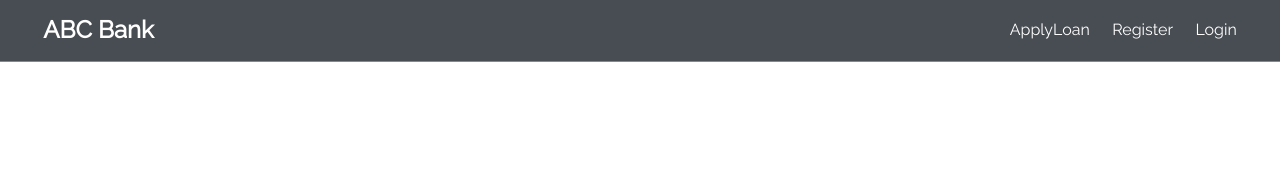
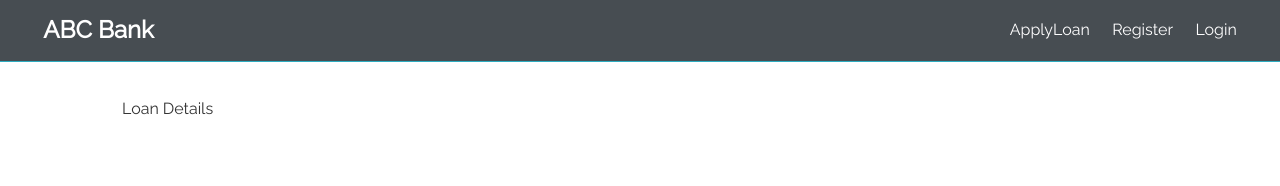
Before and after one commit to mitesh-pv/loanapp, a React (Create React App) app in the folder client/: page /loanDetails in a window 1280 px wide. Shown: the top 186 px of the page. Built offline with nearby package versions, Linux system fonts and the light colour scheme; the HTML template or start-up script is replaced by a standard one.

Commit message:
loan form

```diff
--- a/client/src/App.js
+++ b/client/src/App.js
@@ -20,6 +20,7 @@ import store from './store';
 import OtpError from './components/auth/OtpError';
 import FillLoan from './components/auth/FillLoan';
 import BasicDetail from './components/details/BasicDetail';
+import LoanDetails from './components/details/LoanDetails';
 
 class App extends Component {
   render(){
@@ -38,6 +39,7 @@ class App extends Component {
               <Route exact path ="/pin" component ={ Pin } />
               <Route exact path ="/otperror" component = { OtpError } />
               <Route exact path ="/fillLoanForm" component = { FillLoan } />
+              <Route exact path ="/loanDetails" component = { LoanDetails } />
             </Switch>
           </section>
         </Fragment>
--- a/client/src/components/auth/FillLoan.js
+++ b/client/src/components/auth/FillLoan.js
@@ -51,18 +51,17 @@ const FillLoan =(props) => {
 
       const res = await axios.post('/formDetails', req_body, config);
 
-      // if(res.data.status==="1"){
-      //   props.history.push({
-      //     pathname:'./otperror',
-      //     state: { message:'Phone no. already in queue.' }
-      //   });
-      // }
+      if(res.data.status==="1"){
+        props.history.push({
+          pathname:'./loanDetails',
+        });
+      }
 
     };
 
 
   return (
-      <Fragment>
+      <Fragment className="cotainer">
           <h1 className="large text-primary">Tell Us About You</h1>
           <small className="form-text"><b>Note: </b>Please provide your details as per your PAN card</small
         >
--- a/client/src/components/auth/Loan.js
+++ b/client/src/components/auth/Loan.js
@@ -14,6 +14,9 @@ const Loan = (props) => {
 
   const {firstName, lastName, city, mobileNumber} = formData;
   const onChange = e => setFormData({...formData, [e.target.name]: e.target.value});
+
+
+
 
   const style = {
     width: "400px",
--- /dev/null
+++ b/client/src/components/details/LoanDetails.js
@@ -0,0 +1,11 @@
+import React from 'react'
+
+const LoanDetails = () => {
+  return (
+    <div>
+      Loan Details
+    </div>
+  )
+}
+
+export default LoanDetails;
```
Also changed, not shown: 1 other file (tests, documents, lock files or other folders).
